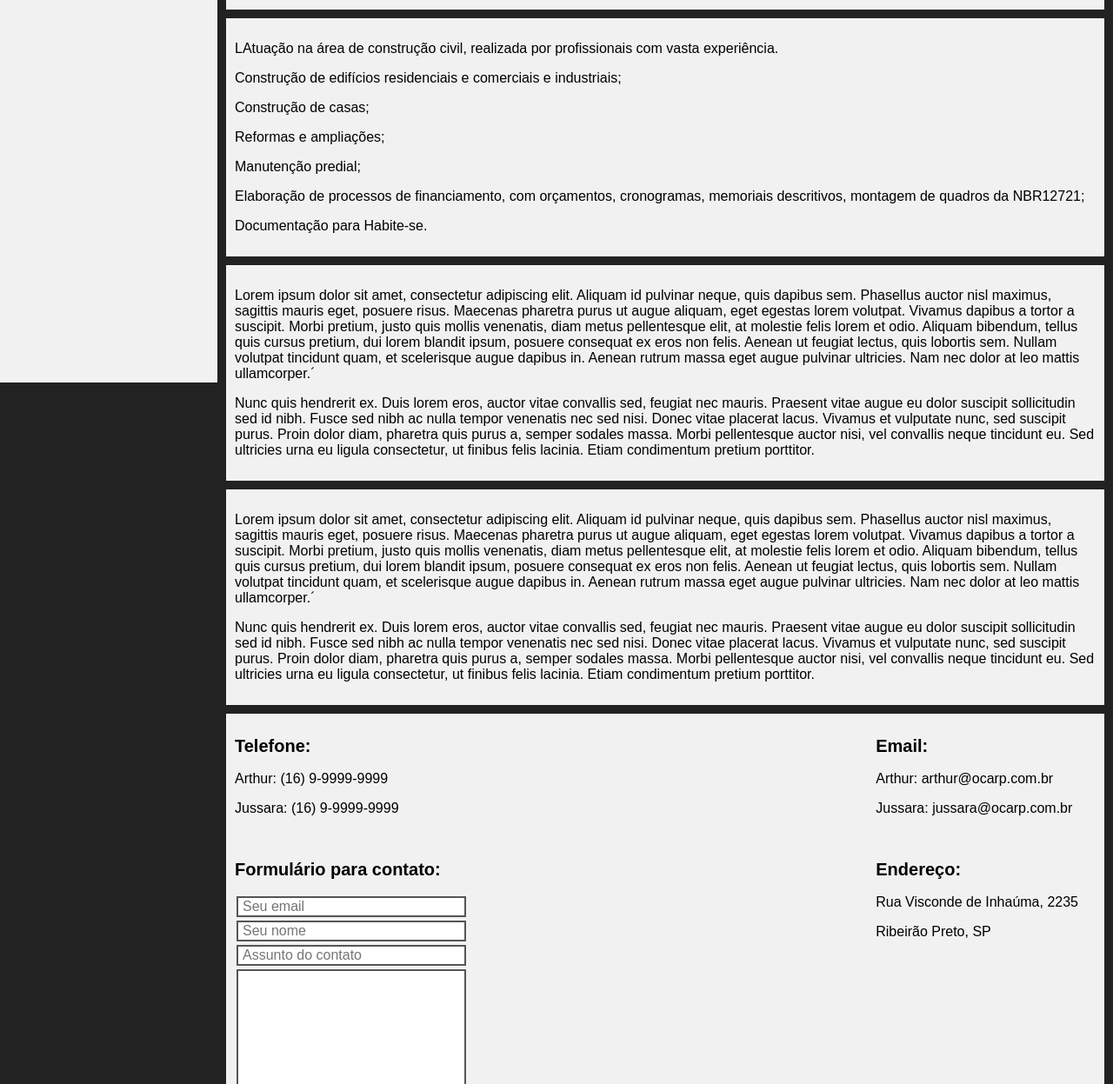
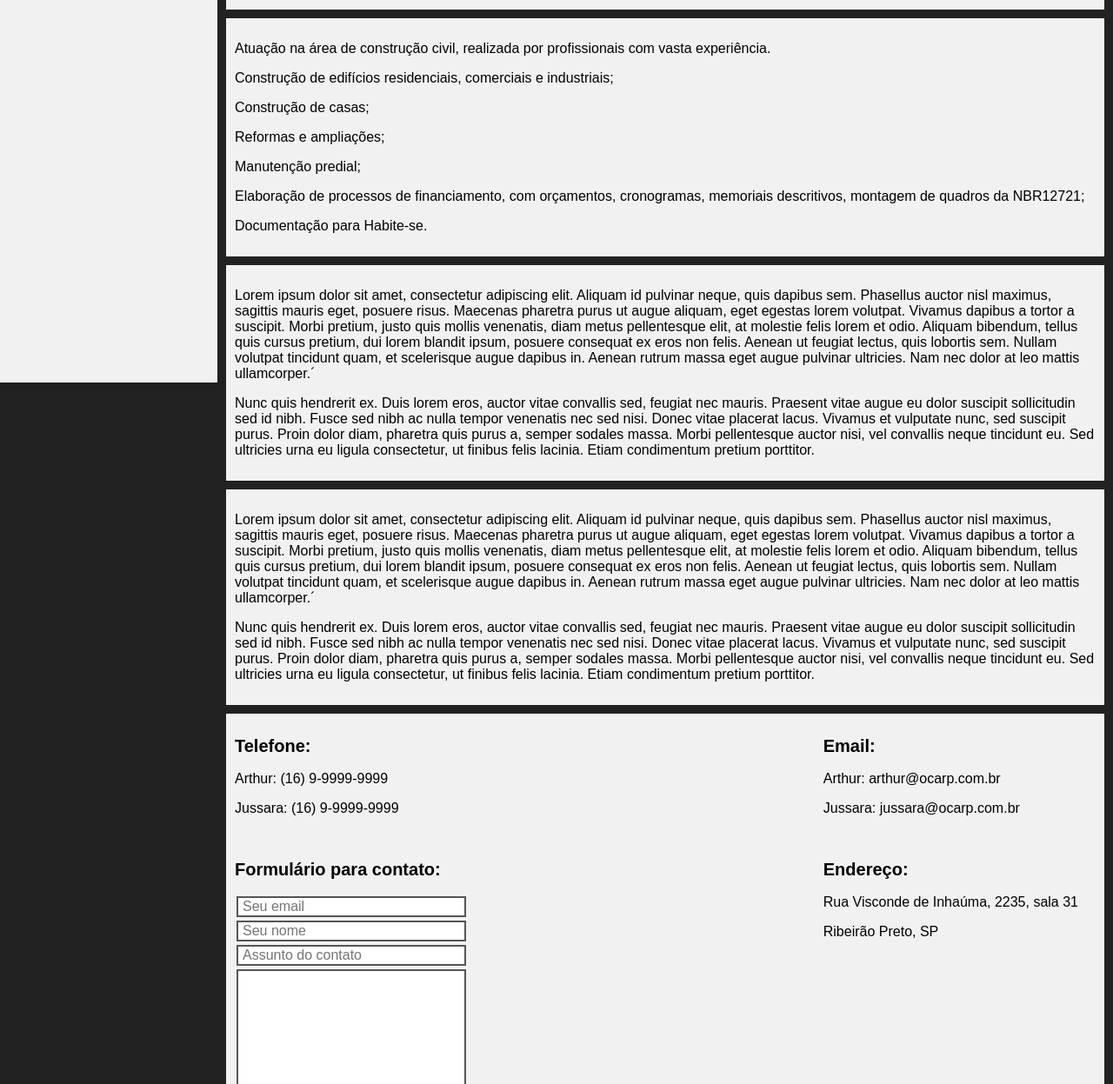
Before and after one commit to lmmf/lmmf.github.io, a plain HTML site: page index.html in a window 1280 px wide. Shown: the part 360-1607 px from the top of the page at 87% size. Drawn offline with Linux system fonts and the light colour scheme.

Commit message:
Pequenas alterações.

```diff
--- a/index.html
+++ b/index.html
@@ -34,8 +34,8 @@
 			</div>
 		</div>
 		<div id="servicos" class="clearfix">
-			<p>LAtuação na área de construção civil, realizada por profissionais com vasta experiência.</p>
-			<p>Construção de edifícios residenciais e comerciais e industriais;</p>
+			<p>Atuação na área de construção civil, realizada por profissionais com vasta experiência.</p>
+			<p>Construção de edifícios residenciais, comerciais e industriais;</p>
 			<p>Construção de casas;</p>
 			<p>Reformas e ampliações;</p>
 			<p>Manutenção predial;</p>
@@ -73,7 +73,7 @@
 				<p>Jussara: <a class="email" href="mailto:arthur@ocarp.com.br">jussara@ocarp.com.br</a></p>
 				<br>
 				<h2>Endereço:</h2>
-				<p>Rua Visconde de Inhaúma, 2235</p>
+				<p>Rua Visconde de Inhaúma, 2235, sala 31</p>
 				<p>Ribeirão Preto, SP</p>
 			</div>
 		</div>
```
